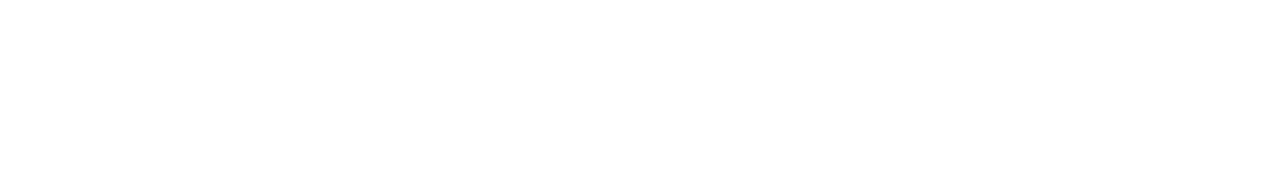
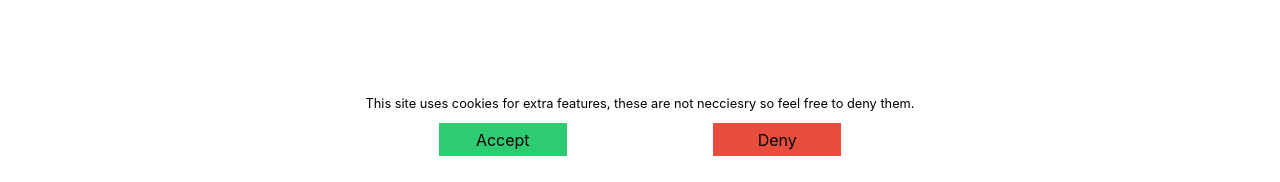
Before and after one commit to iwouldntbother/PortfolioSite, a React (Create React App) app: page /#/work in a window 1280 px wide. Shown: the part 615-797 px from the top of the page. Built offline with nearby package versions, Linux system fonts and the light colour scheme.

Commit message:
Added popup and remover for cookies EULA

```diff
--- a/src/App.jsx
+++ b/src/App.jsx
@@ -3,10 +3,12 @@
 import work from './components/work'
 import about from './components/about'
 import contact from './components/contact'
+import Popup from './components/popup';
 import { Redirect, Route, Switch } from 'react-router-dom';
 
 function App() {
   return (<div style={{height: "100vh"}}>
+    <Popup />
     <Header />
 
     <Switch>
--- /dev/null
+++ b/src/components/css/popup.css
@@ -0,0 +1,44 @@
+.popupContainer {
+  position: fixed;
+  width: 100vw;
+  height: 100vh;
+  display: flex;
+  justify-content: center;
+}
+
+.popupHolder {
+  padding: 1vw;
+  position: fixed;
+  bottom: 2vh;
+  max-width: 50vw;
+}
+
+.popupHolder p {
+  font-size: 1vw;
+}
+
+.buttonHolder {
+  display: flex;
+  flex-direction: row;
+  align-items: center;
+  justify-content: space-around;
+}
+
+.button {
+  padding: 0.5vw;
+  width: 10vw;
+  text-align: center;
+  cursor: pointer;
+}
+
+.btn-green {
+  background-color: #2ecc71;
+}
+
+.btn-red {
+  background-color: #e74c3c;
+}
+
+.button:hover {
+  opacity: 0.8;
+}
--- a/src/components/header.jsx
+++ b/src/components/header.jsx
@@ -59,6 +59,13 @@
 
 }
 
+const darkThemeMq = window.matchMedia("(prefers-color-scheme: dark)");
+if (darkThemeMq.matches) {
+  switchLights();
+} else {
+  // Theme set to light.
+}
+
 let menuOpen = false;
 
 function menuSwitch() {
--- /dev/null
+++ b/src/components/popup.jsx
@@ -0,0 +1,34 @@
+import './css/popup.css';
+
+function Popup() {
+
+  return(
+    <div id="popupCont" className="popupContainer">
+      <div className="popupHolder bgColour">
+        <p className="textColour">This site uses cookies for extra features, these are not necciesry so feel free to deny them.</p>
+        <div className="buttonHolder">
+          <div className="button btn-green" onClick={() => {eula('accept')}}>Accept</div>
+          <div className="button btn-red" onClick={() => {eula('deny')}}>Deny</div>
+        </div>
+      </div>
+    </div>
+  );
+
+}
+
+function eula(choice) {
+  console.log(choice)
+  if (choice === 'accept') {
+    // EULA accepted
+  } else {
+    // EULA denied
+    removePopup()
+  }
+}
+
+function removePopup() {
+  const popupCont = document.getElementById('popupCont')
+  popupCont.remove();
+}
+
+export default Popup;
```
